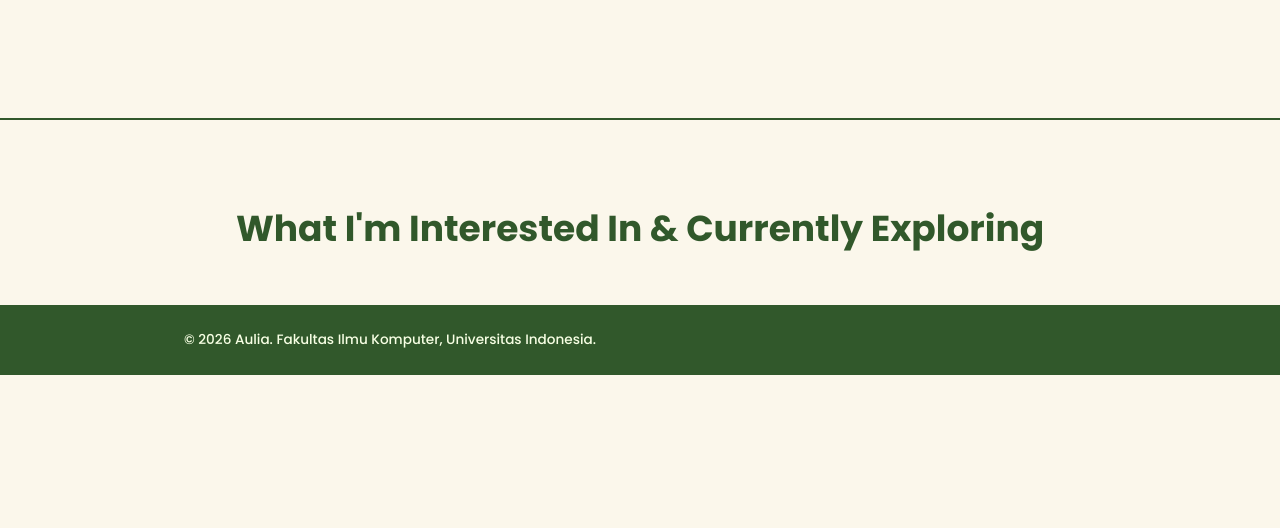
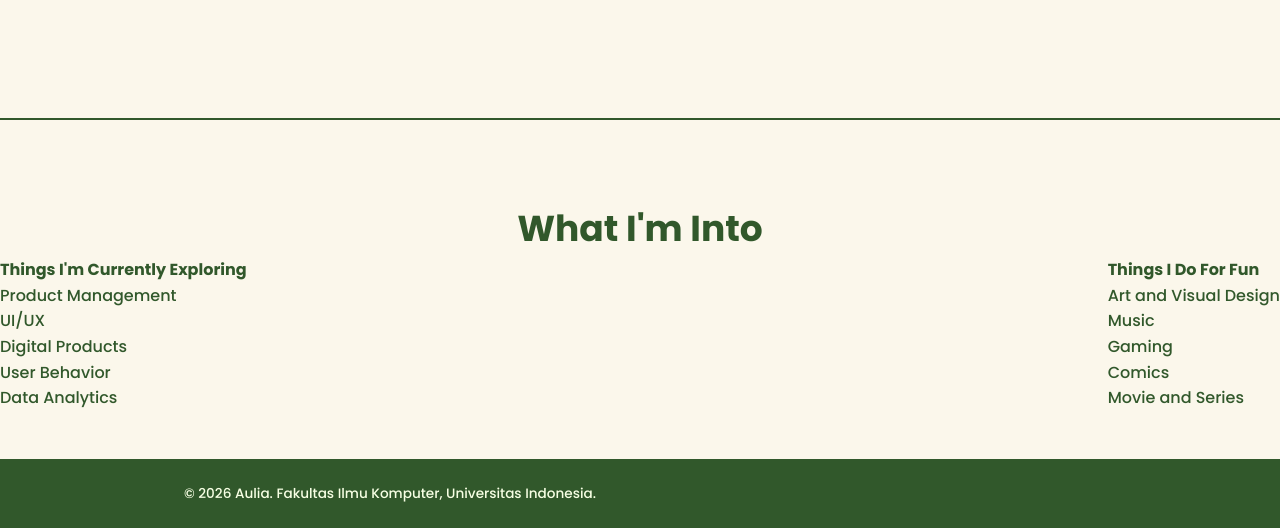
Before and after one commit to aulianurshiva/myportofolio, a Django app: page / in a window 1280 px wide. Shown: the part 1385-1913 px from the top of the page. Before the commit the page ends 1760 px from the top, so only its background shows below. Run offline with Django 5.2, Linux system fonts and the light colour scheme.

Commit message:
feat: add interest details

```diff
--- a/static/css/style.css
+++ b/static/css/style.css
@@ -50,7 +50,7 @@ h1, .brand {
     text-decoration: none;
     display: flex;
     align-items: center;
-    gap: 0.8rem;
+    gap: 0.6rem;
 }
 
 .site-header nav {
@@ -241,6 +241,11 @@ h1, .brand {
     font-size: 0.8rem;
 }
 
+.interest-section {
+    display: flex;
+    justify-content: space-between;
+}
+
 .clover {
     position: absolute;
     width: 250px;
@@ -299,6 +304,15 @@ h1, .brand {
     left: -25%;
 }
 
+.clover .stem {
+    border-radius: 0px 0px 40px 0px;
+    width: 15%;
+    height: 55%;
+    top: 100%;
+    left: 41%;
+    transform: rotate(5deg);
+}
+
 .clover-photo {
     top: -10%;
     right: -15%;
@@ -307,8 +321,9 @@ h1, .brand {
 
 .clover-brand {
     position: relative;
-    width: 0.8rem;
-    height: 0.8rem;
+    top: -2px;
+    width: 0.7rem;
+    height: 0.7rem;
 }
 
 .clover-brand div {
--- a/templates/index.html
+++ b/templates/index.html
@@ -12,7 +12,7 @@
 <body>
     <header class="site-header">
         <div class="container">
-            <a href="#profile" class="brand">Aulia Nur Shiva
+            <a href="#profile" class="brand">Aulia
                 <div class="clover clover-brand">
                     <div class="square"></div>
                     <div class="leaf1-left"></div>
@@ -23,6 +23,7 @@
                     <div class="leaf3-right"></div>
                     <div class="leaf4-left"></div>
                     <div class="leaf4-right"></div>
+                    <div class="stem"></div>
                 </div>
             </a>
             <nav>
@@ -112,8 +113,27 @@
         <section class="hero" id="interest">
             <div class="divider"></div>
             <div class="title">
-                <h2>What I'm Interested In & Currently Exploring</h2>
-           </div>
+                <h2>What I'm Into</h2>
+            </div>
+            <div class="interest-section">
+                <div class="interest-group">
+                    <h4>Things I'm Currently Exploring</h4>
+                    <p>Product Management</p>
+                    <p>UI/UX</p>
+                    <p>Digital Products</p>
+                    <p>User Behavior</p>
+                    <p>Data Analytics</p>
+                </div>
+                <div class="interest-group">
+                    <h4>Things I Do For Fun</h4>
+                    <p>Art and Visual Design</p>
+                    <p>Music</p>
+                    <p>Gaming</p>
+                    <p>Comics</p>
+                    <p>Movie and Series</p>
+                </div>
+                </div>
+            </div>
         </section>
     </main>
 
```
